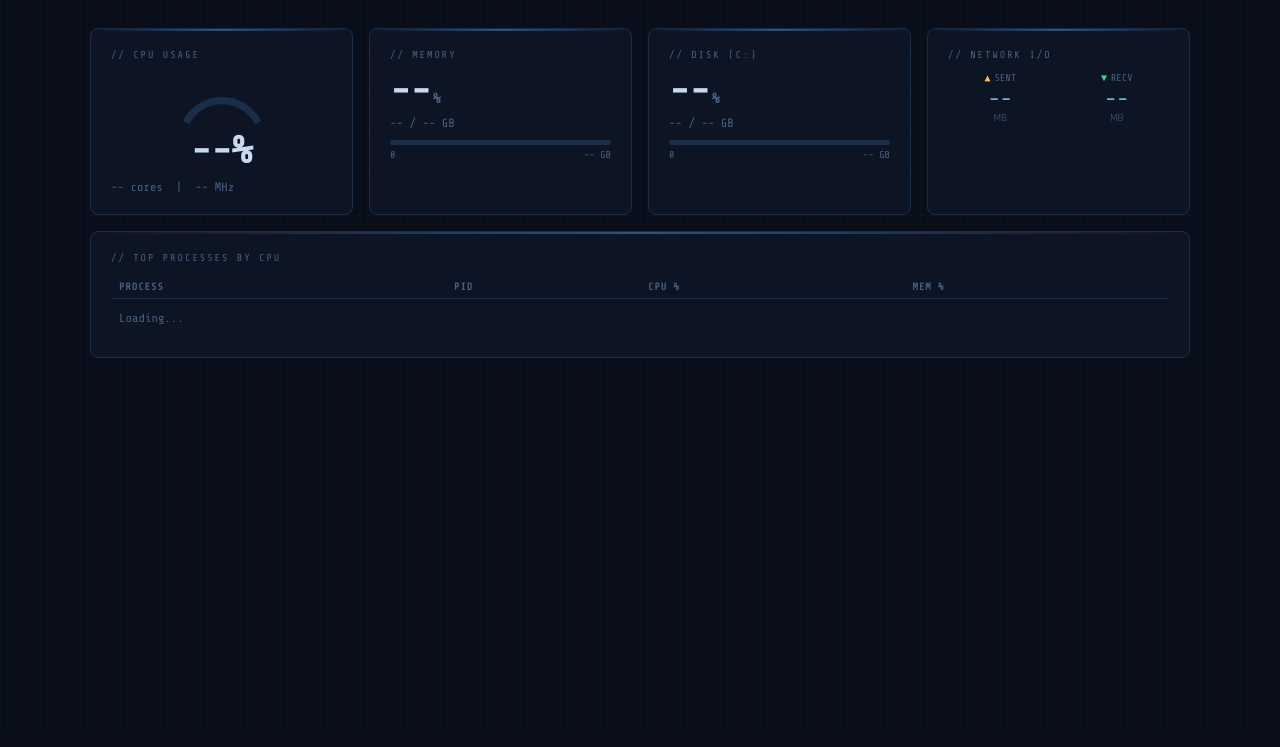
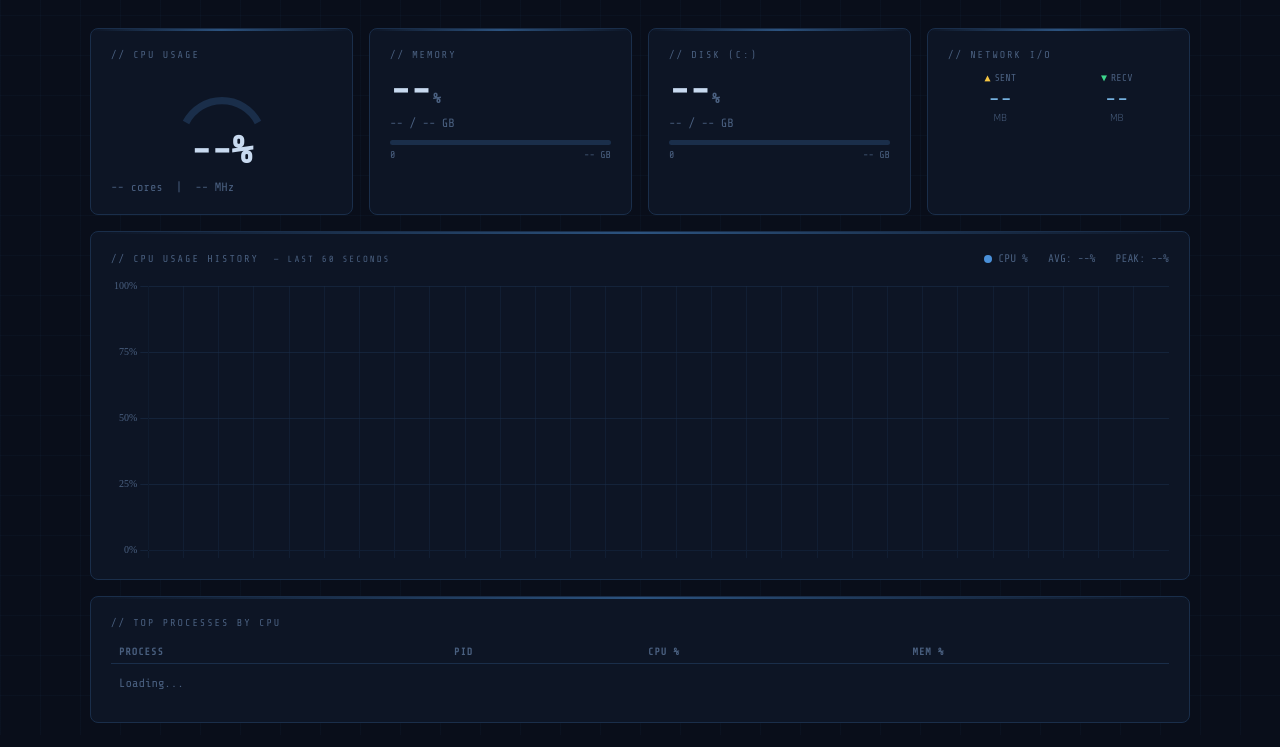
Before and after one commit to Siyathemba-coder/System-Monitor-Dashboard, a Python web app: template templates/index.html in a window 1280 px wide. Shown: the part 65-812 px from the top of the page. Before the commit the page ends 761 px from the top, so only its background shows below. Run offline with Jinja, Linux system fonts and the light colour scheme; the template is opened without the code that fills it, so the values that code supplies are empty.

Commit message:
Implement CPU History chart in index.html
Added CPU history chart and related styles.

```diff
--- a/templates/index.html
+++ b/templates/index.html
@@ -5,6 +5,7 @@
   <meta name="viewport" content="width=device-width, initial-scale=1.0"/>
   <title>SysMon - System Monitor</title>
   <link href="https://fonts.googleapis.com/css2?family=Share+Tech+Mono&family=Rajdhani:wght@400;600;700&display=swap" rel="stylesheet"/>
+  <script src="https://cdnjs.cloudflare.com/ajax/libs/Chart.js/4.4.1/chart.umd.min.js"></script>
   <style>
     :root {
       --bg:        #090e1a;
@@ -193,6 +194,36 @@
     /* Timestamp */
     #timestamp { font-family: var(--font-mono); font-size: 12px; color: var(--muted); }
 
+    /* CPU History chart */
+    .history-panel {
+      background: var(--panel);
+      border: 1px solid var(--border);
+      border-radius: 8px;
+      padding: 20px;
+      position: relative;
+      overflow: hidden;
+      margin-bottom: 16px;
+      transition: border-color 0.3s;
+    }
+    .history-panel:hover { border-color: var(--accent); }
+    .history-panel::before {
+      content: '';
+      position: absolute; top: 0; left: 0; right: 0;
+      height: 2px;
+      background: linear-gradient(90deg, transparent, var(--accent), transparent);
+      opacity: 0.5;
+    }
+    .history-header {
+      display: flex; align-items: center; justify-content: space-between;
+      margin-bottom: 12px;
+    }
+    .history-meta {
+      display: flex; gap: 20px;
+      font-family: var(--font-mono); font-size: 11px; color: var(--muted);
+    }
+    .history-meta span { display: flex; align-items: center; gap: 6px; }
+    .meta-dot { width: 8px; height: 8px; border-radius: 50%; display: inline-block; }
+
     /* Fade-in on load */
     .panel { animation: fadeUp 0.5s ease both; }
     .panel:nth-child(2) { animation-delay: 0.05s; }
@@ -273,6 +304,19 @@
 
   </div><!-- /grid-top -->
 
+  <!-- CPU History Graph -->
+  <div class="history-panel">
+    <div class="history-header">
+      <div class="panel-label" style="margin-bottom:0">// CPU Usage History &nbsp;<span style="color:var(--muted);font-size:9px">— last 60 seconds</span></div>
+      <div class="history-meta">
+        <span><span class="meta-dot" style="background:var(--accent)"></span> CPU %</span>
+        <span id="cpu-avg-label">AVG: --%</span>
+        <span id="cpu-peak-label">PEAK: --%</span>
+      </div>
+    </div>
+    <canvas id="cpu-history-chart" height="80"></canvas>
+  </div>
+
   <div class="grid-bottom">
 
     <!-- Processes -->
@@ -298,7 +342,72 @@
 </div><!-- /container -->
 
 <script>
-  const ARC_LEN = 141.4;
+  const ARC_LEN   = 141.4;
+  const MAX_PTS   = 30; // 30 points × 2s = 60 seconds
+  const cpuHistory = [];
+  const timeLabels = [];
+
+  // ---------- CPU History Chart ----------
+  const histCtx = document.getElementById('cpu-history-chart').getContext('2d');
+  const cpuHistoryChart = new Chart(histCtx, {
+    type: 'line',
+    data: {
+      labels: Array(MAX_PTS).fill(''),
+      datasets: [{
+        data: Array(MAX_PTS).fill(null),
+        borderColor: '#4a90d9',
+        backgroundColor: 'rgba(74,144,217,0.12)',
+        borderWidth: 2,
+        pointRadius: 0,
+        tension: 0.4,
+        fill: true,
+      }]
+    },
+    options: {
+      animation: false,
+      responsive: true,
+      plugins: { legend: { display: false }, tooltip: {
+        callbacks: { label: ctx => ' ' + ctx.raw + '%' },
+        bodyFont: { family: 'Share Tech Mono' },
+      }},
+      scales: {
+        y: {
+          min: 0, max: 100,
+          ticks: { color: '#4a6080', font: { family: 'Share Tech Mono', size: 10 },
+                   callback: v => v + '%', stepSize: 25 },
+          grid: { color: 'rgba(26,46,74,0.6)' },
+        },
+        x: {
+          ticks: { display: false },
+          grid: { color: 'rgba(26,46,74,0.4)' },
+        }
+      }
+    }
+  });
+
+  function updateHistory(cpuPct) {
+    cpuHistory.push(cpuPct);
+    if (cpuHistory.length > MAX_PTS) cpuHistory.shift();
+
+    // Update chart data
+    const padded = [...Array(MAX_PTS - cpuHistory.length).fill(null), ...cpuHistory];
+    cpuHistoryChart.data.datasets[0].data = padded;
+    cpuHistoryChart.update('none');
+
+    // Update avg & peak labels
+    const valid = cpuHistory.filter(v => v !== null);
+    const avg  = (valid.reduce((a,b) => a+b, 0) / valid.length).toFixed(1);
+    const peak = Math.max(...valid).toFixed(1);
+    document.getElementById('cpu-avg-label').textContent  = 'AVG: '  + avg  + '%';
+    document.getElementById('cpu-peak-label').textContent = 'PEAK: ' + peak + '%';
+
+    // Colour the fill based on current value
+    const color = cpuPct < 60 ? '#3dd68c' : cpuPct < 85 ? '#f5c542' : '#f05e5e';
+    cpuHistoryChart.data.datasets[0].borderColor     = color;
+    cpuHistoryChart.data.datasets[0].backgroundColor = color + '20';
+  }
+
+  // ---------- Existing helpers ----------
 
   function colorFor(pct) {
     if (pct < 60) return 'var(--green)';
@@ -339,6 +448,7 @@
       cpuEl.className = 'big-value ' + classFor(d.cpu.percent);
       document.getElementById('cpu-info').textContent =
         `${d.cpu.cores} cores  |  ${d.cpu.freq_mhz} MHz`;
+      updateHistory(d.cpu.percent);
 
       // RAM
       const ramEl = document.getElementById('ram-val');
```
